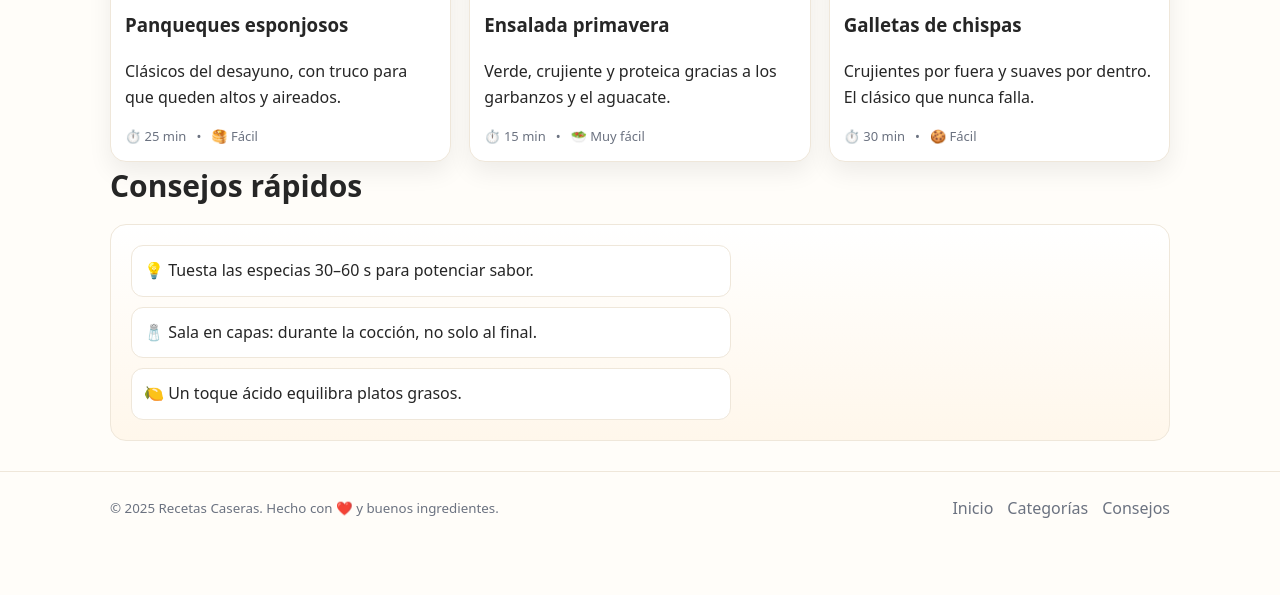
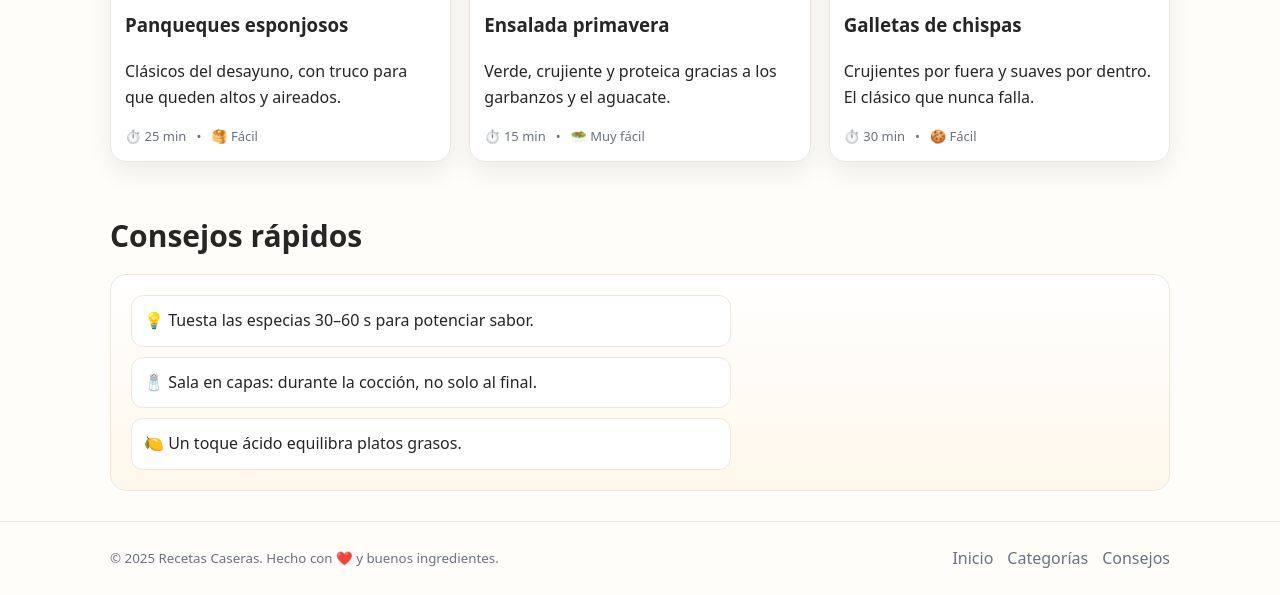
Before and after one commit to Jamesacostac/Jamesacostac, a plain HTML site: page index.html in a window 1280 px wide. Shown: the part 747-1342 px from the top of the page. Before the commit the page ends 1292 px from the top, so only its background shows below. Drawn offline with Linux system fonts and the light colour scheme.

Commit message:
espaciado de titulo consejos

```diff
--- a/style.css
+++ b/style.css
@@ -9,6 +9,10 @@
       --shadow: 0 10px 25px rgba(0,0,0,.07);
       --radius: 16px;
       --maxw: 1100px;
+    }
+
+    #t-consejos{
+      padding-top: 50px;
     }
     *{box-sizing:border-box}
     html,body{height:100%}
```
Also changed, not shown: index.html (+1 -0 lines).
